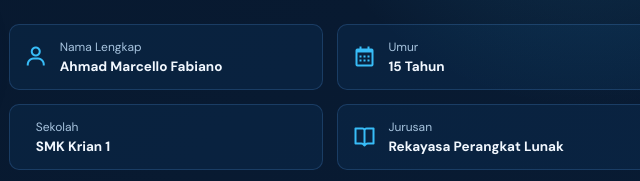
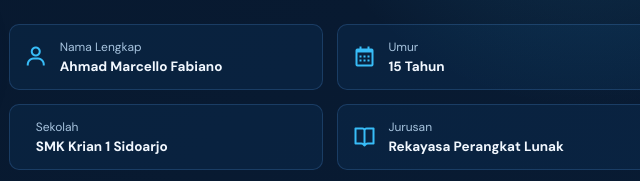
Before and after one commit to marcellof605-star/Portfolio-, a plain HTML site: page index.html in a window 1280 px wide. Shown: the part 2160-2341 px from the top of the page, 564-1204 px from the left. Drawn offline with nearby package versions, Linux system fonts and the light colour scheme.

Commit message:
Update index.html

```diff
--- a/index.html
+++ b/index.html
@@ -209,7 +209,7 @@
                         <i class="bx bx-school"></i>
                         <div>
                             <span>Sekolah</span>
-                            <strong>SMK Krian 1</strong>
+                            <strong>SMK Krian 1 Sidoarjo</strong>
                         </div>
                     </div>
 
```
